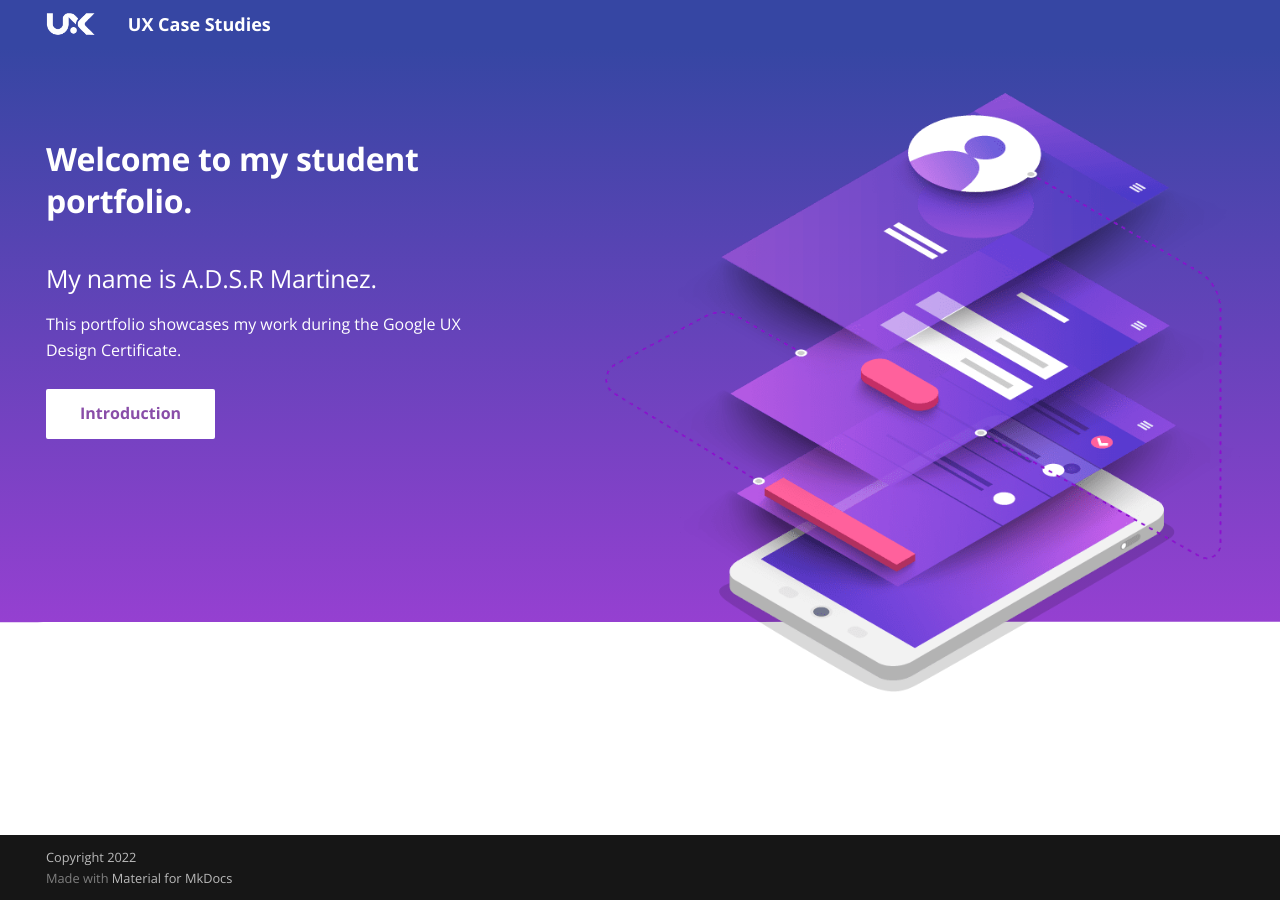
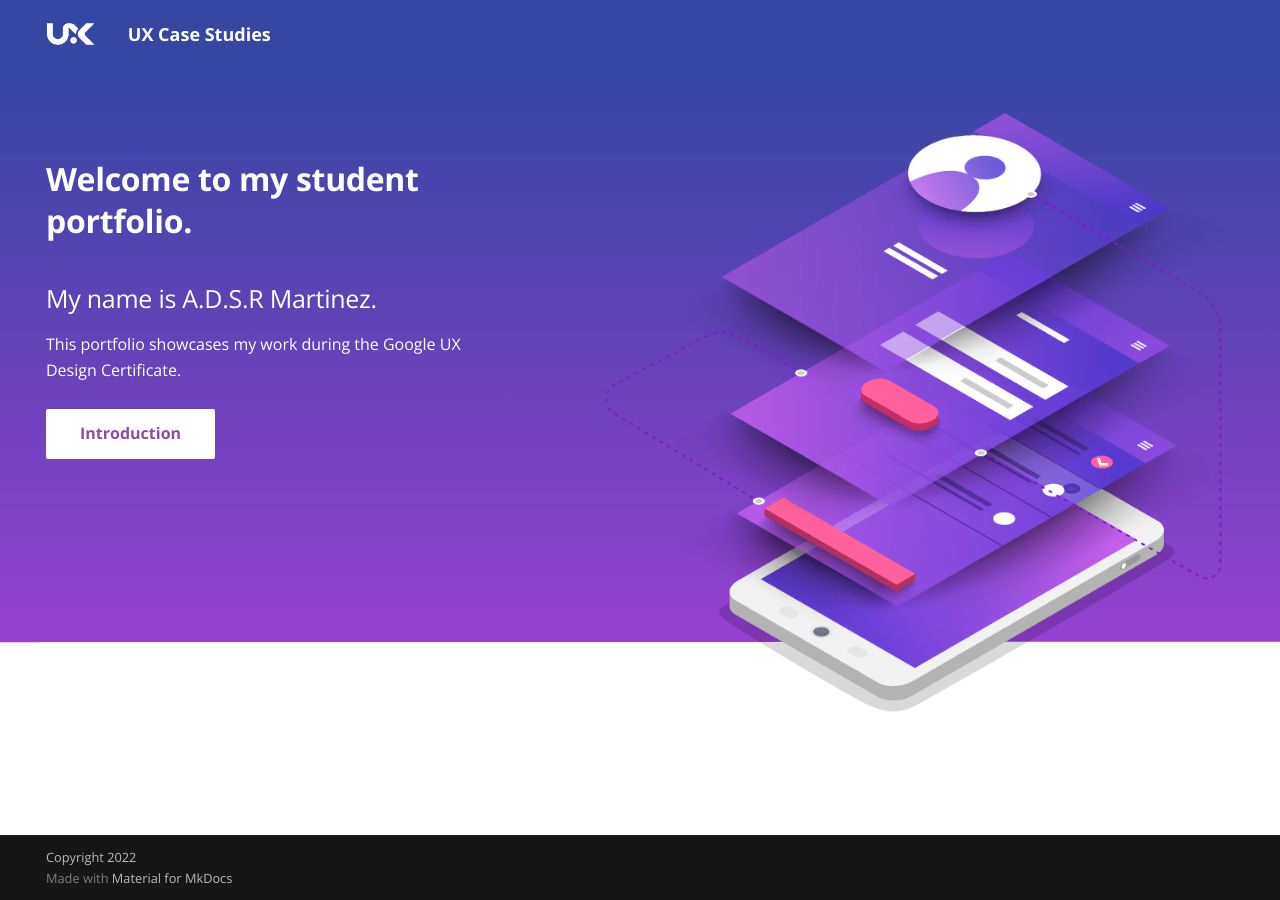
Before and after one commit to divstackio/docs-study, an MkDocs documentation site: the page built from docs/index.md, in a window 1280 px wide. Built offline with MkDocs 1.6.1 and Material for MkDocs 9.7.7, drawn with Linux system fonts in a browser that asks for light colours; comment, search, counter and statistics services are not loaded.

Commit message:
Update custom.css

```diff
--- a/docs/css/custom.css
+++ b/docs/css/custom.css
@@ -4,7 +4,15 @@
   --md-primary-fg-color--dark: #3646a3;
 }
 
+header.md-header {
+padding-top: 5px;
+padding-bottom: 5px;
+}
 
+nav.md-header__inner.md-grid {
+padding-top: 5px;
+padding-bottom: 5px;
+}
 
 div.md-sidebar__scrollwrap {
 padding-right: 25px;
```
